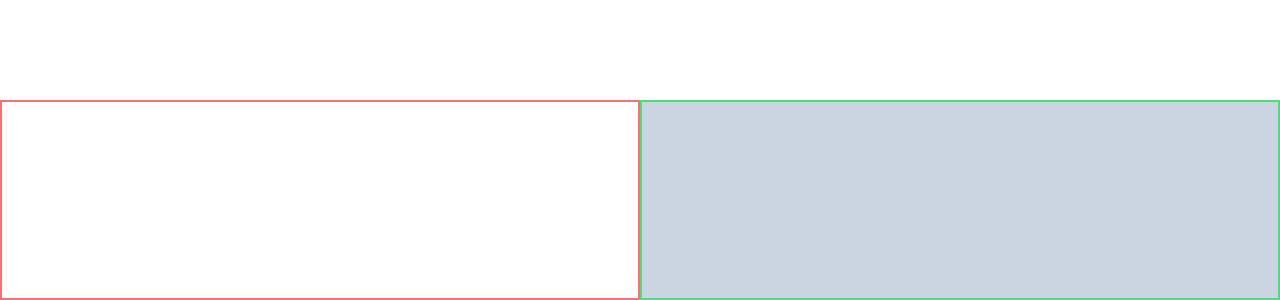
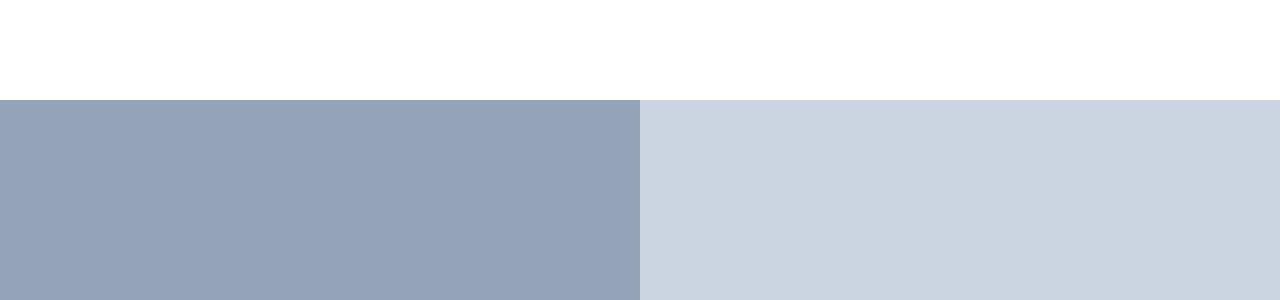
Before and after one commit to alareti/frontend, a Next.js app: page /game-demos/virtual-joystick in a window 1280 px wide. Shown: the part 500-800 px from the top of the page. Built offline with nearby package versions, Linux system fonts and the light colour scheme.

Commit message:
Remove borders to buttons

```diff
--- a/src/app/game-demos/virtual-joystick/page.tsx
+++ b/src/app/game-demos/virtual-joystick/page.tsx
@@ -62,11 +62,11 @@ export default function Index() {
       >
         <canvas className="absolute h-full w-full" ref={canvasRef}></canvas>
         <button
-          className="absolute bottom-0 h-1/4 w-1/2 border-2 border-red-400 bg-white"
+          className="absolute bottom-0 h-1/4 w-1/2 bg-slate-400"
           type="button"
         ></button>
         <button
-          className="absolute bottom-0 right-0 h-1/4 w-1/2 border-2 border-green-400 bg-slate-300"
+          className="absolute bottom-0 right-0 h-1/4 w-1/2 bg-slate-300"
           type="button"
         ></button>
       </div>
```
